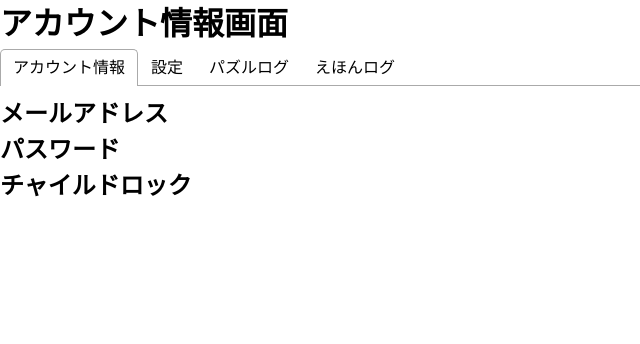
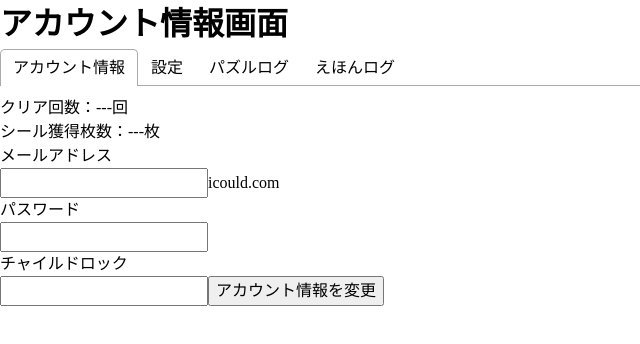
Before and after one commit to ishida-0622/u22-2023, a Next.js app in the folder frontend/: page /account_info in a window 1280 px wide. Shown: the top 344 px of the page, without its empty margins (0-640 px from the left). Built offline with nearby package versions, Linux system fonts and the light colour scheme.

Commit message:
feat: UI完成

```diff
--- a/frontend/src/components/pages/AccountInfo/index.tsx
+++ b/frontend/src/components/pages/AccountInfo/index.tsx
@@ -1,3 +1,4 @@
+import Script from "next/script";
 import { Tab, Tabs, TabList, TabPanel } from "react-tabs";
 
 import "react-tabs/style/react-tabs.css";
@@ -14,10 +15,18 @@ export const AccountInfo = () => {
           <Tab>えほんログ</Tab>
         </TabList>
         <TabPanel>
-          <h2>メールアドレス</h2>
-          <h2>パスワード</h2>
-          <h2>チャイルドロック</h2>
-          <h2></h2>
+          <p>クリア回数：---回</p>
+          <p>シール獲得枚数：---枚</p>
+          <p>メールアドレス</p>
+          <input type="text" name="mailadress" readOnly={true} />
+          icould.com
+          <p>パスワード</p>
+          <input type="password" name="passward" readOnly={true} />
+          <p>チャイルドロック</p>
+          <input type="password" name="chilglock" readOnly={true} />
+          <button type="button" name="change">
+            アカウント情報を変更
+          </button>
         </TabPanel>
         <TabPanel>b</TabPanel>
         <TabPanel>c</TabPanel>
```
